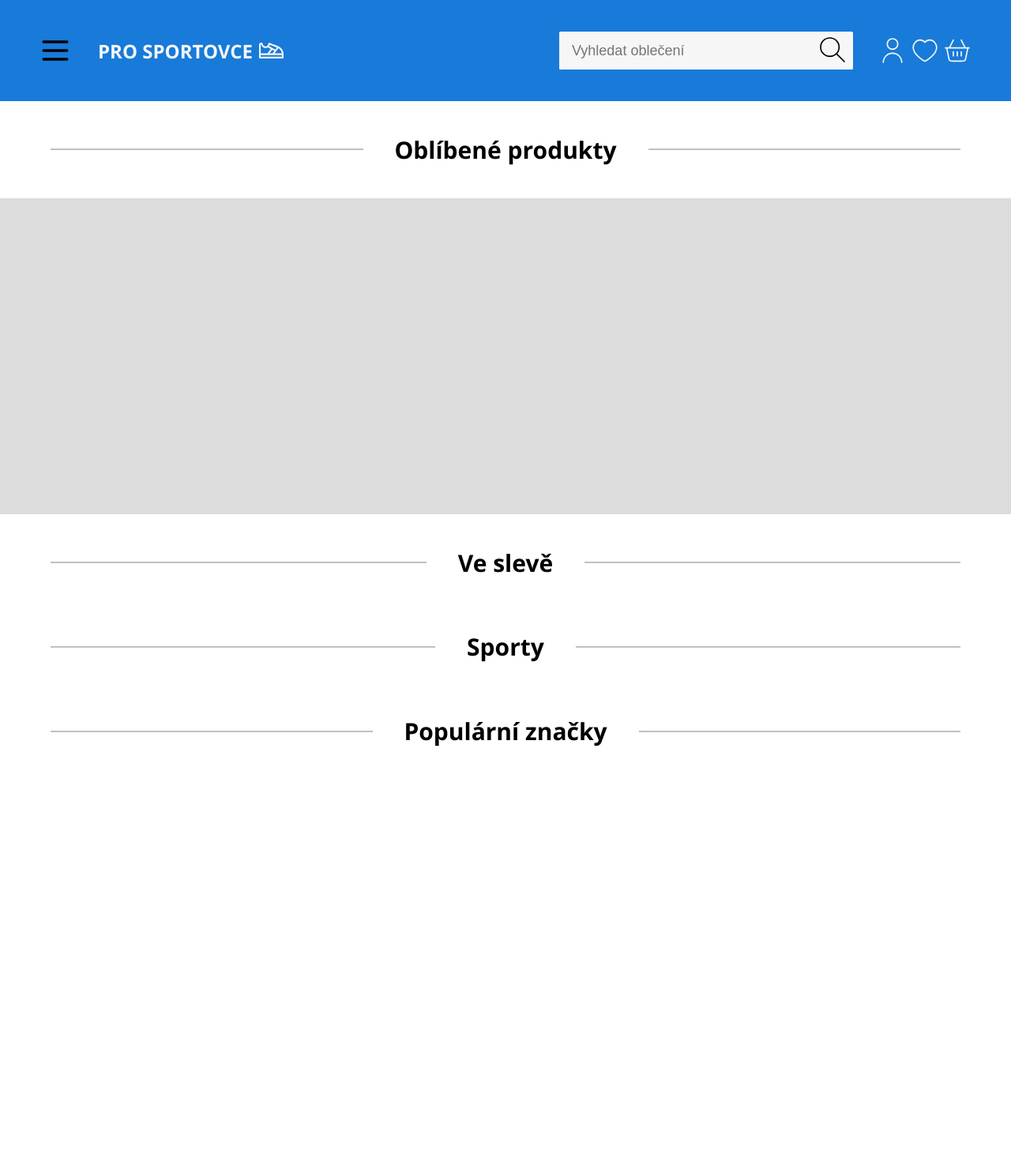
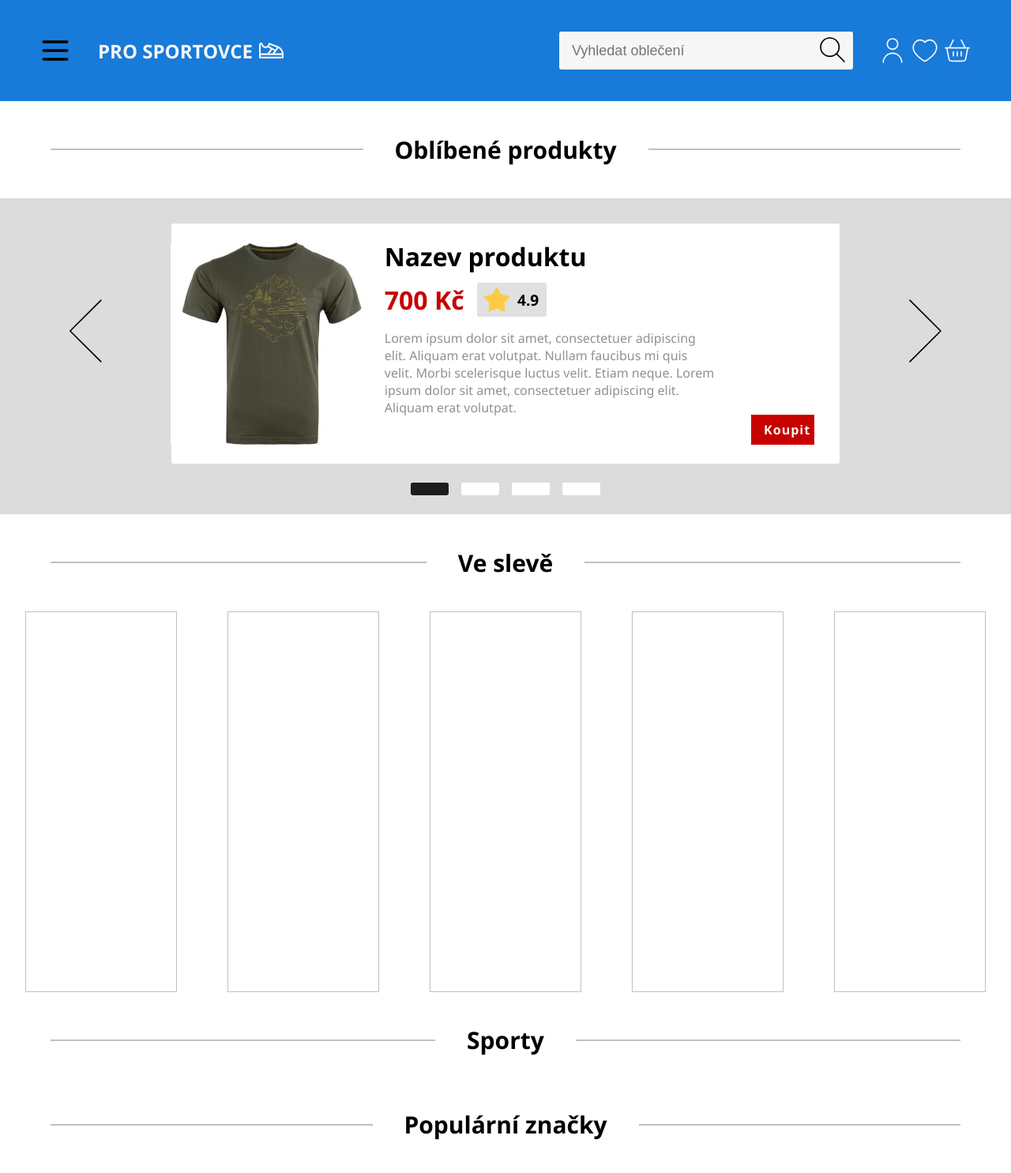
Before and after one commit to BohdanSla/MaturitniProjekt, a PHP site: page / in a window 1280 px wide. Shown: the whole page at 79% size. Before the commit the page ends 945 px from the top, so only its background shows below. Run offline with PHP 8.4, Linux system fonts and the light colour scheme.

Commit message:
predhloha oblibeneho produktu + ve sleve

```diff
--- a/kod/index.css
+++ b/kod/index.css
@@ -52,15 +52,15 @@ header form input {
     outline: none;
     font-size: large;
     padding-left: 1rem;
-    border-bottom-left-radius: 0.1rem;
-    border-top-left-radius: 0.1rem;
+    border-bottom-left-radius: 0.15rem;
+    border-top-left-radius: 0.15rem;
 }
 header button {
     background-color: #F6F6F6;
     border: none;
     cursor: pointer;
-    border-top-right-radius: 0.1rem;
-    border-bottom-right-radius: 0.1rem;
+    border-top-right-radius: 0.15rem;
+    border-bottom-right-radius: 0.15rem;
 }
 header section {
     width: 5.5rem;
@@ -91,12 +91,133 @@ header section {
     justify-content: center;
     font-size: 1.25rem;
 }
-main section {
+main .doporucene-produkty {
     background-color: #DCDCDC;
     width: 100%;
     height: 25rem;
 
 }
+.sipky-doporuceny-produkt {
+    height: 21rem;
+    display: flex;
+}
+.slider-polozky {
+    height: 4rem;
+    display: flex;
+    justify-content: center;
+    align-items: center;
+}
+.slider-polozky .polozka {
+    height: 1rem;
+    width: 3rem;
+    background-color: #FFFFFF;
+    margin: 0.5rem;
+    border-radius: 0.15rem;
+}
+.slider-polozky .polozka:first-child {
+    background-color: #1c1c1c;
+}
+.sipka {
+    width: 10%;
+    margin: 0 3rem;
+    display: flex;
+    justify-content: center;
+    align-items: center;
+    height: inherit;
+}
+.sipka img {
+    height: 5rem;
+
+}
+.sipka:last-child img:last-child {
+    transform: scaleX(-1);
+}
 .doporuceny-produkt {
-height: 21rem;
+    width: 70%;
+    height: 19rem;
+    margin-top: 2rem;
+    background: #FFFFFF;
+    border-radius: 0.15rem;
+    display: flex;
 }
+.doporuceny-produkt .obrazek {
+    height: inherit;
+    width: 30%;
+    display: flex;
+    align-items: center;
+    justify-content: center;
+}
+.doporuceny-produkt .obrazek img {
+    height: 16rem;
+    width: 16rem;
+}
+.doporuceny-produkt .parametry {
+    padding: 1rem;
+    width: 70%;
+}
+.doporuceny-produkt .parametry h3 {
+    font-size: 2rem;
+    margin: 0.25rem 0 0.75rem 0;
+}
+.cena-recenze {
+    display: flex;
+}
+.cena-recenze b {
+    color:#C70000;
+    font-size: 2rem;
+
+}
+.cena-recenze .recenze  {
+    background-color: #DCDCDCDC;
+    margin-left: 1rem;
+    height: inherit;
+    width: 5rem;
+    border-radius: 0.15rem;
+    display: flex;
+    align-items: center;
+    padding-left:0.5rem ;
+}
+.cena-recenze .recenze img {
+    height: 2rem;
+}
+.cena-recenze .recenze .hodnota-recenze {
+    display:flex;
+    justify-content: center;
+    height: inherit;
+    width: 100%;
+    font-size: larger;
+    font-weight: bold;
+}
+.parametry p {
+    width: 75%;
+    height: 6.75rem;
+    margin-bottom: 0;
+    color: #919191;
+}
+.parametry .tlacitko {
+    display: flex;
+    justify-content: end;
+    align-items: flex-end;
+}
+.parametry .tlacitko a {
+    width: 3rem;
+    background-color: #C70000;
+    padding: 0.5rem 1rem;
+    text-decoration: none;
+    color: #F6F6F6;
+    font-weight: bold;
+    letter-spacing: 1px;
+    margin-right: 1rem;
+}
+.produkty-ve-sleve {
+    width: 100%;
+    display: flex;
+    justify-content: center;
+
+}
+.produkt-ve-sleve {
+    width: 15rem;
+    height: 30rem;
+    border: #70707070 solid 1px;
+    margin: 0 2rem;
+}
--- a/kod/index.html
+++ b/kod/index.html
@@ -38,14 +38,50 @@
                 <h2>Oblíbené produkty</h2>
             </div>
         </div>
-        <section>
-            <div class="doporuceny-produkt">
+        <div class="doporucene-produkty">
+            <div class="sipky-doporuceny-produkt">
+                <div class="sipka">
+                    <img src="obrazky/sipka_ikona.svg" alt="sipka_ikona">
+                </div>
+                <div class="doporuceny-produkt">
+                    <div class="obrazek">
+                        <img src="obrazky/triko-test.jpg" alt="triko-test">
+                    </div>
+                    <div class="parametry">
+                        <h3>Nazev produktu</h3>
+                        <div class="cena-recenze">
+                            <b>700 Kč</b>
+                            <div class="recenze">
+                                <img src="obrazky/hvezda_ikona.svg" alt="hvezda_ikona">
+                                <div class="hodnota-recenze">
+                                    4.9
+                                </div>
+                            </div>
+                        </div>
+                        <p>
+                            Lorem ipsum dolor sit amet, consectetuer adipiscing elit. Aliquam erat volutpat. Nullam faucibus mi quis velit. Morbi scelerisque luctus velit. Etiam neque. Lorem ipsum dolor sit amet, consectetuer adipiscing elit. Aliquam erat volutpat.
+                        </p>
+                        <div class="tlacitko">
+                            <a href="">Koupit</a>
+                        </div>
+                    </div>
+                </div>
+                <div class="sipka">
+                    <img src="obrazky/sipka_ikona.svg" alt="sipka_ikona">
+                </div>
+            </div>
 
+            <div class="slider-polozky">
+                <div class="polozka">
+                </div>
+                <div class="polozka">
+                </div>
+                <div class="polozka">
+                </div>
+                <div class="polozka">
+                </div>
             </div>
-            <div class="slider-polozky">
-
-            </div>
-        </section>
+        </div>
         <div class="nadpis">
             <div class="dekorace-cara">
             </div>
@@ -53,6 +89,18 @@
                 <h2>Ve slevě</h2>
             </div>
         </div>
+        <div class="produkty-ve-sleve">
+            <div class="produkt-ve-sleve">
+            </div>
+            <div class="produkt-ve-sleve">
+            </div>
+            <div class="produkt-ve-sleve">
+            </div>
+            <div class="produkt-ve-sleve">
+            </div>
+            <div class="produkt-ve-sleve">
+            </div>
+        </div class="produkty-ve-sleve">
         <div class="nadpis">
             <div class="dekorace-cara">
             </div>
```
Also changed, not shown: kod/obrazky/hvezda_ikona.svg (added), kod/obrazky/sipka_ikona.svg (added), kod/obrazky/triko-test.jpg (added).
